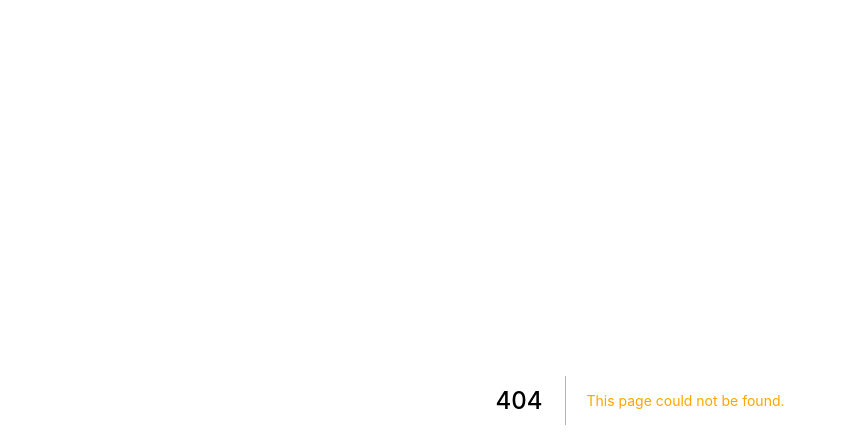
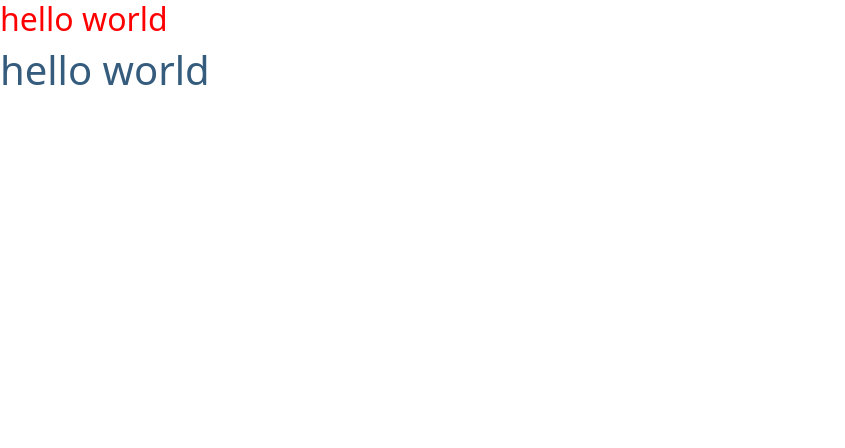
Before and after one commit to Panyue-genkiyo/nextjs-learning, a Next.js app in the folder next-styling/: page /css-in-js in a window 1280 px wide. Before the commit this address had no page. Shown: the top 448 px of the page, without its empty margins (0-845 px from the left). Built offline with nearby package versions, Linux system fonts and the light colour scheme.

Commit message:
css-in-js(内联样式/styled-component)

```diff
--- /dev/null
+++ b/next-styling/pages/css-in-js.js
@@ -0,0 +1,17 @@
+import React from 'react';
+import styled from "styled-components";
+
+const Title = styled.h1`
+  color: ${({ theme }) =>  theme.colors.primary};
+`;
+
+const CssInJs = () => {
+    return (
+        <div>
+            <h2 style={{ color: 'red' }}>hello world</h2>
+            <Title>hello world</Title>
+        </div>
+    );
+};
+
+export default CssInJs;
```
